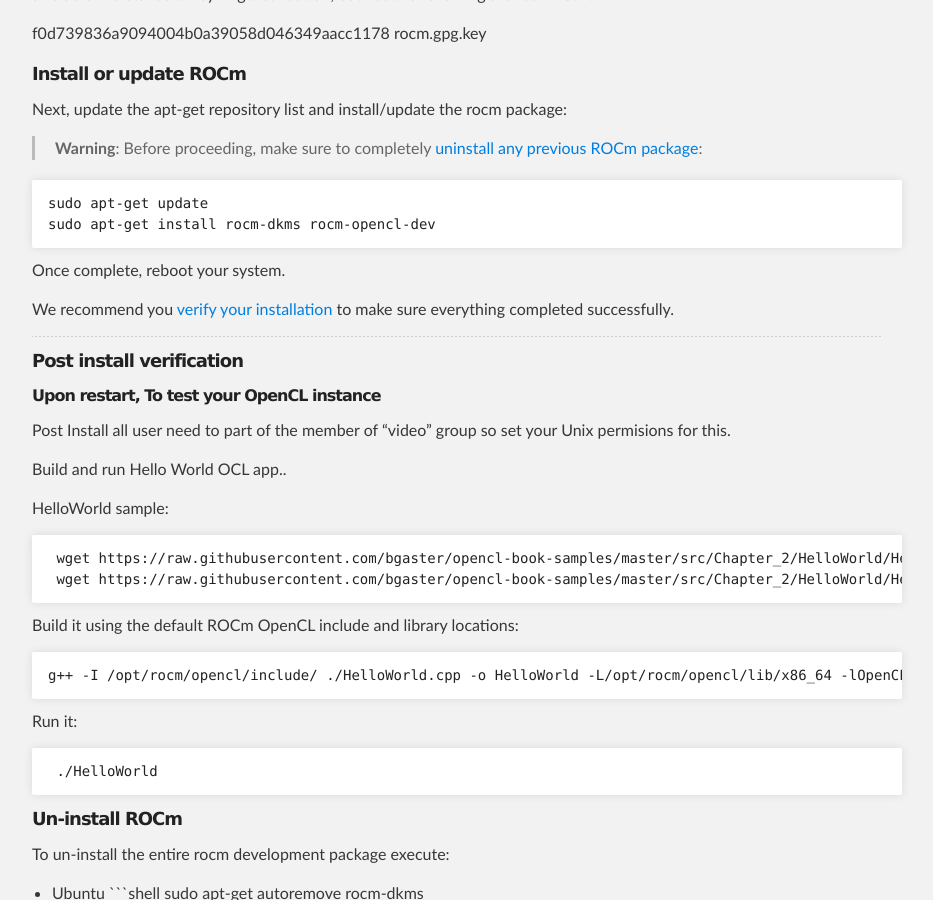
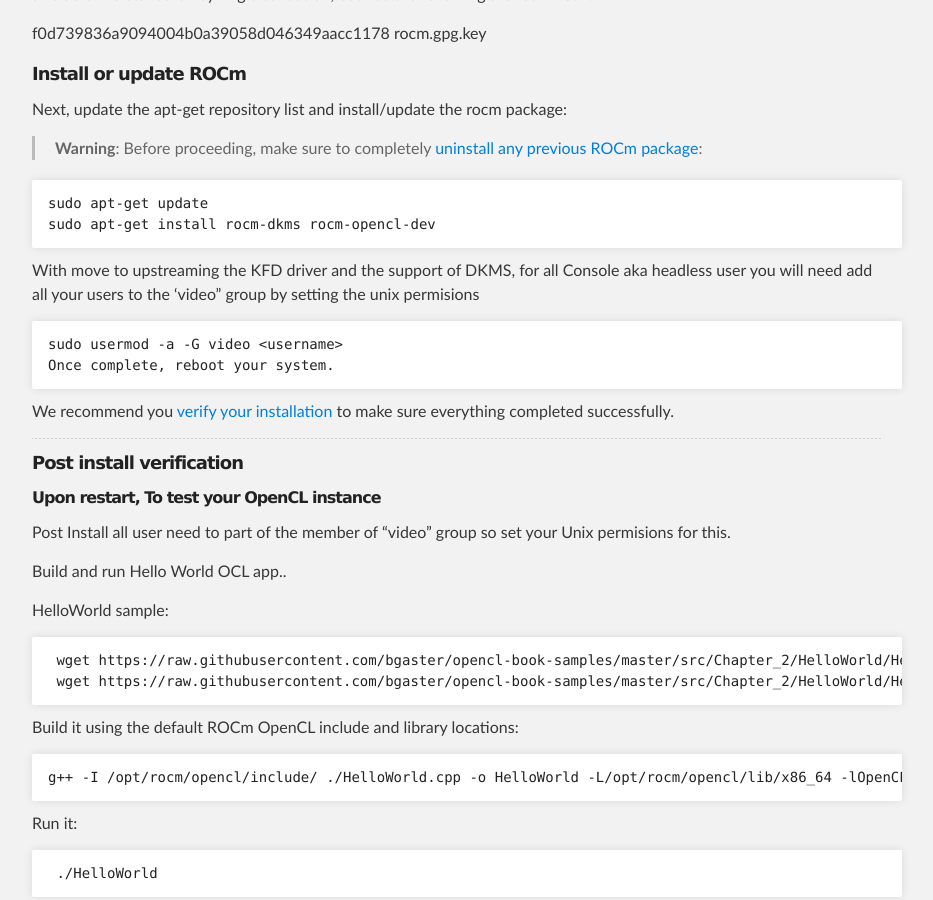
Before and after one commit to ROCm/ROCm.github.io, a Jekyll site: the page built from ROCmInstall.md, in a window 1280 px wide and 900 px high, scrolled down 2372 px. Shown: the whole window, without its empty margins (183-1116 px from the left). Built offline with Jekyll 4.4.1, drawn with Linux system fonts in a browser that asks for light colours.

Commit message:
Update ROCmInstall.md

````diff
--- a/ROCmInstall.md
+++ b/ROCmInstall.md
@@ -109,7 +109,13 @@
 sudo apt-get update
 sudo apt-get install rocm-dkms rocm-opencl-dev
 ```
+
+With move to upstreaming the KFD driver and the support of DKMS,  for all Console aka headless user you will need  add all  your users to the  'video" group by setting the unix permisions
+
+```shell
+sudo usermod -a -G video <username>
 Once complete, reboot your system.
+```
 
 We recommend you [verify your installation](https://github.com/RadeonOpenCompute/ROCm#verify-installation) to make sure everything completed successfully.
 
````
